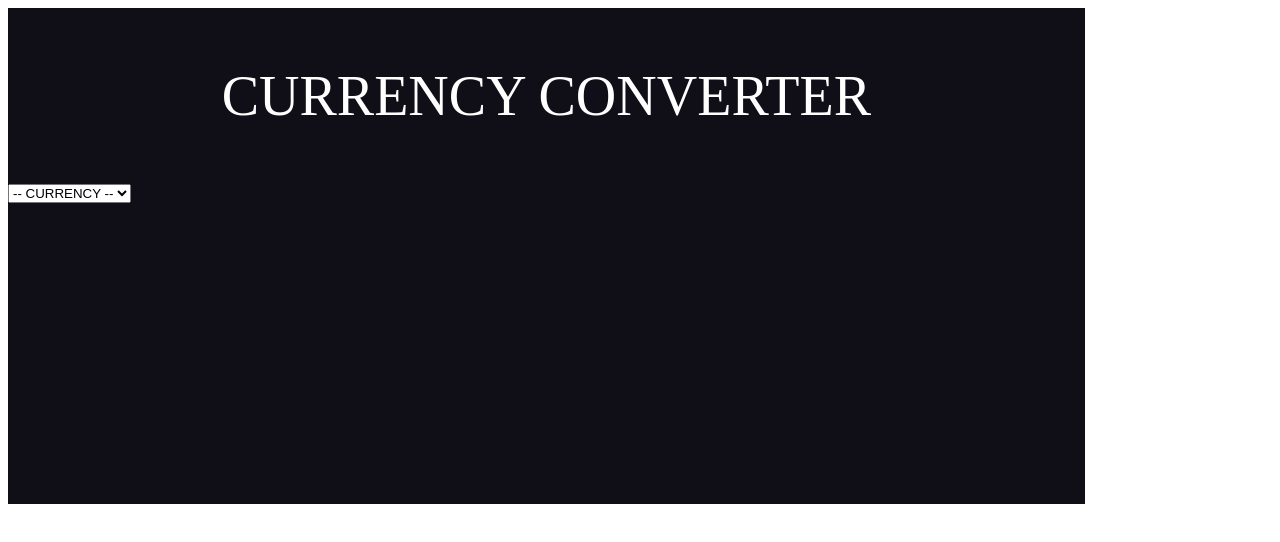
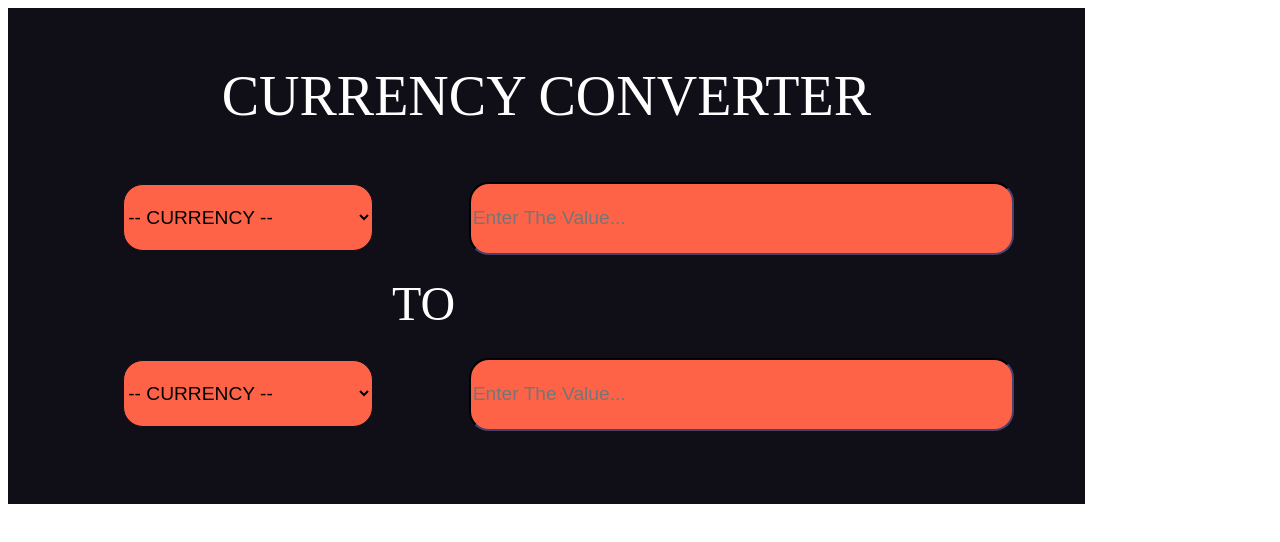
Before and after one commit to DeVil2O/Currency-Converter, an Angular app: page / in a window 1280 px wide. Shown: the top 542 px of the page. Built offline with nearby package versions, Linux system fonts and the light colour scheme.

Commit message:
issue of screen resize has to be done

```diff
--- a/src/app/app.component.css
+++ b/src/app/app.component.css
@@ -3,6 +3,7 @@
     height: 31em;
     width: 67.3em;
     background-color: #100e17;
+    overflow: hidden;
 }
 .heading p{
     position: relative;
@@ -10,3 +11,59 @@
     color: white;
     text-align: center;
 }
+.currencyName select{
+    border-radius: 20px;
+}
+.currencyValue input[type=text]{
+    border-radius: 20px;
+}
+.from .currencyName select{
+    width: 13em;
+    height: 3.5em;
+    position: relative;
+    left: 6em;
+    background-color: tomato;
+    border-color: #100e17;
+    font-size: 1.2em;
+    outline: none;
+}
+.from .currencyValue input[type=text]{
+    width: 28em;
+    height: 3.5em;
+    position: relative;
+    left: 24em;
+    top: -3.62em;
+    background-color: tomato;
+    border-color: #100e17;
+    font-size: 1.2em;
+    outline: none;
+}
+.to p{
+    font-size: 3em;
+    color: white;
+    position: relative;
+    left: 8em;
+    top: -2em;
+}
+.to .currencyName select{
+    width: 13em;
+    height: 3.5em;
+    position: relative;
+    left: 6em;
+    background-color: tomato;
+    border-color: #100e17;
+    font-size: 1.2em;
+    outline: none;
+    top: -6em;
+}
+.to .currencyValue input[type=text]{
+    width: 28em;
+    height: 3.5em;
+    position: relative;
+    left: 24em;
+    top: -9.62em;
+    background-color: tomato;
+    border-color: #100e17;
+    font-size: 1.2em;
+    outline: none;
+}
--- a/src/app/app.component.html
+++ b/src/app/app.component.html
@@ -2,6 +2,7 @@
   <div class="heading">
     <p>CURRENCY CONVERTER</p>
   </div>
+  <div class="from">
     <div class="currencyName">
         <select id="currency">
             <option value="hide">-- CURRENCY --</option>
@@ -9,4 +10,21 @@
             <option value="yen">Yen</option>
         </select>
     </div>
+    <div class="currencyValue">
+      <input type="text" placeholder="Enter The Value...">
     </div>
+  </div>
+  <div class="to">
+    <p>TO</p>
+    <div class="currencyName">
+        <select id="currency">
+            <option value="hide">-- CURRENCY --</option>
+            <option value="dollar" rel="icon-temperature">Dollar</option>
+            <option value="yen">Yen</option>
+        </select>
+    </div>
+    <div class="currencyValue">
+      <input type="text" placeholder="Enter The Value...">
+    </div>
+  </div>
+</div>
```
Lines whose indentation alone changed are shown as unchanged.
